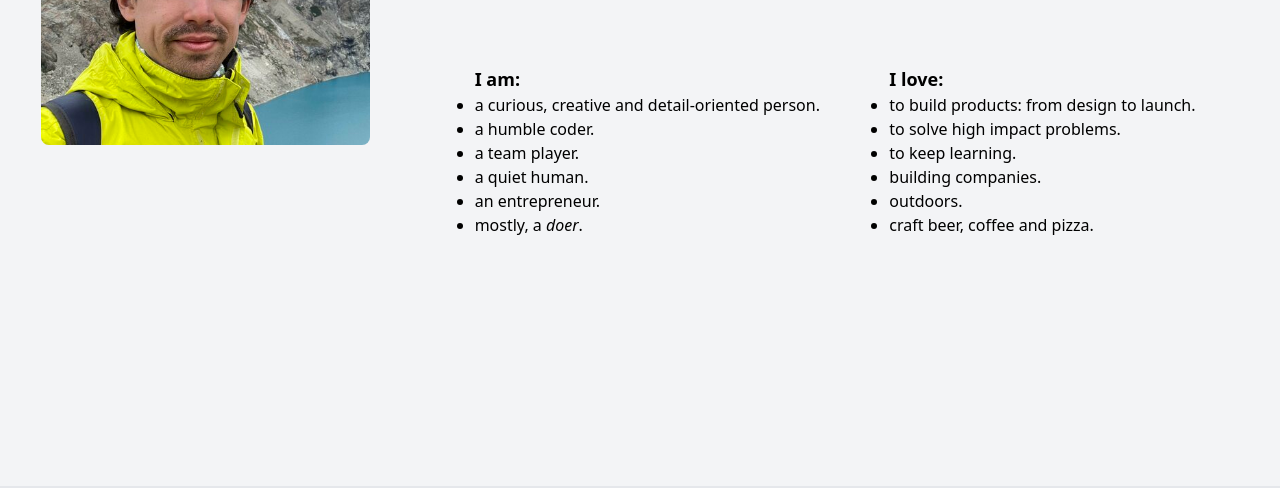
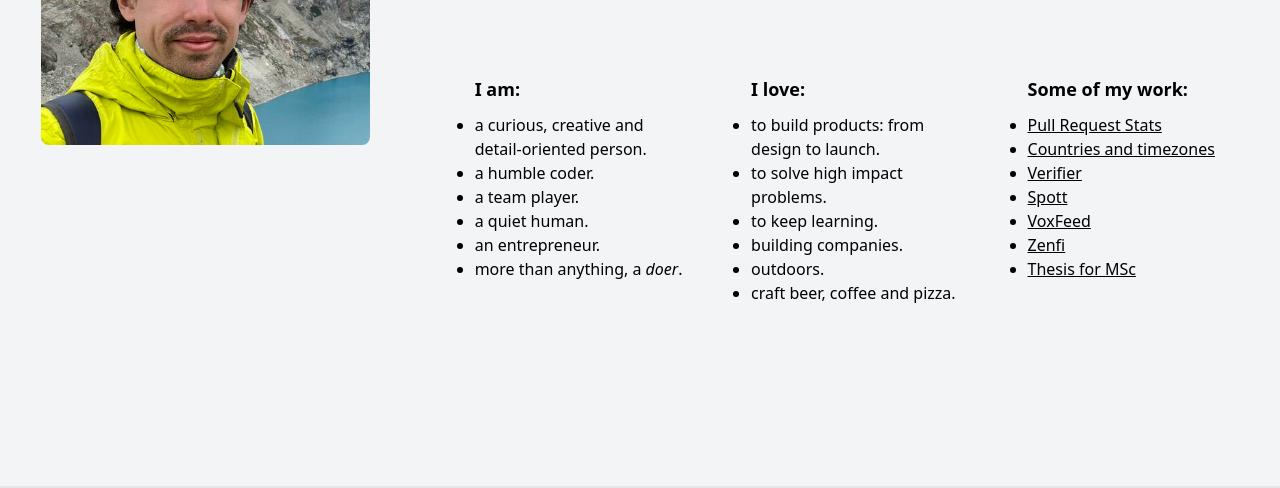
Before and after one commit to manuelmhtr/manuelmhtr.github.io, a plain HTML site: page index.html in a window 1280 px wide. Shown: the part 312-800 px from the top of the page. Drawn offline with nearby package versions, Linux system fonts and the light colour scheme.

Commit message:
Add work

```diff
--- a/index.css
+++ b/index.css
@@ -1,8 +1,16 @@
 @media (min-width: 1024px) {
+  a {
+    text-decoration: underline;
+  }
+
   #main {
     padding-top: 10%;
     font-size: 1.2em;
     overflow: hidden;
+  }
+
+  #main .img-container {
+    position: relative;
   }
 
   .main-image {
@@ -16,7 +24,7 @@
     overflow: hidden;
   }
 
-  #main .img-container {
-    position: relative;
+  .text-lg {
+    line-height: 3rem;
   }
 }
--- a/index.html
+++ b/index.html
@@ -13,7 +13,7 @@
 </head>
 <body class="bg-gray-100">
   <div id="main" class="relative h-screen border-b-2 lg:grid lg:grid-cols-6 lg:gap-6">
-    <!-- CSS: right sight border as line seperator
+    <!-- CSS: right sight border as line separator
       - Phone top - down
       - Lap right left.
     -->
@@ -26,10 +26,10 @@
     <!-- Main - Contents -->
     <div id="contents" class="px-6 child col-span-4">
       <div id="name" class="lg:text-left text-5xl text-center"></div>
-      <div id="role" class="lg:text-left text-3xl text-gray-600 text-center italic"></div>
+      <div id="role" class="lg:text-left text-3xl text-gray-600 text-center"></div>
       <div id="connects" class="lg:text-left text-3xl mt-8 text-center"></div>
       <a target="_top" id="mail" class="block lg:text-left text-md my-1 text-center text-base text-gray-600"></a>
-      <div class="grid grid-cols-2 gap-8 py-16">
+      <div class="grid grid-cols-3 sm:col-span-1 gap-8 py-16">
         <div class="col-span-2 md:col-span-1 px-4">
           <div class="text-lg font-semibold">I am:</div>
           <ul class="list-disc text-base">
@@ -38,7 +38,7 @@
             <li>a team player.</li>
             <li>a quiet human.</li>
             <li>an entrepreneur.</li>
-            <li>mostly, a <i>doer</i>.</li>
+            <li>more than anything, a <i>doer</i>.</li>
           </ul>
         </div>
         <div class="col-span-2 md:col-span-1 px-4">
@@ -52,6 +52,18 @@
             <li>craft beer, coffee and pizza.</li>
           </ul>
         </div>
+        <div class="col-span-2 md:col-span-1 px-4">
+          <div class="text-lg font-semibold">Some of my work:</div>
+          <ul class="list-disc text-base">
+            <li><a href="https://github.com/marketplace/actions/pull-request-stats" target="_blank">Pull Request Stats</a></li>
+            <li><a href="https://www.npmjs.com/package/countries-and-timezones" target="_blank">Countries and timezones</a></li>
+            <li><a href="https://rapidapi.com/manuelmhtr/api/verifier/details" target="_blank">Verifier</a></li>
+            <li><a href="https://spott.dev" target="_blank">Spott</a></li>
+            <li><a href="https://voxfeed.com" target="_blank">VoxFeed</a></li>
+            <li><a href="https://zenfi.mx" target="_blank">Zenfi</a></li>
+            <li><a href="https://github.com/manuelmhtr/tesis-red-neuronal-aplicada-en-tweets/blob/master/Tesis-ManuelDeLaTorre.pdf" target="_blank">Thesis for MSc</a></li>
+          </ul>
+        </div>
       </div>
     </div>
   </div>
```
